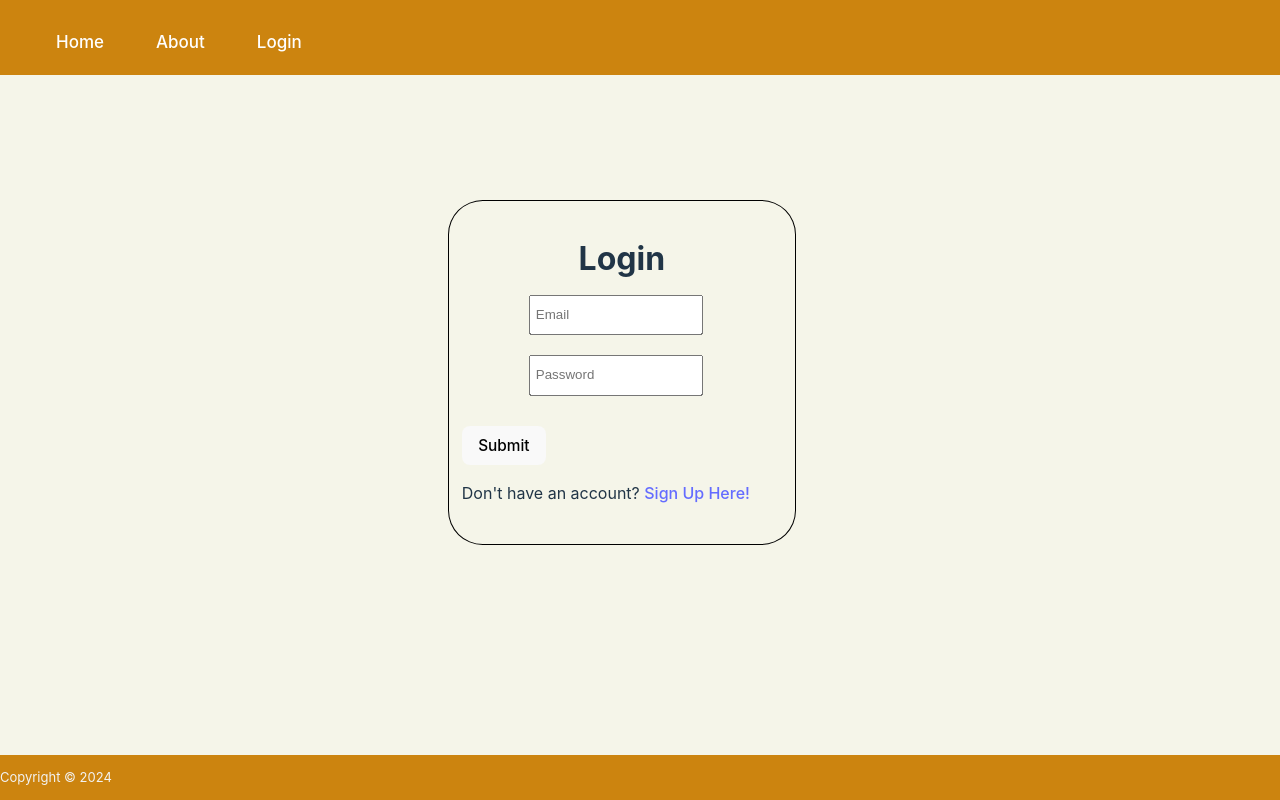
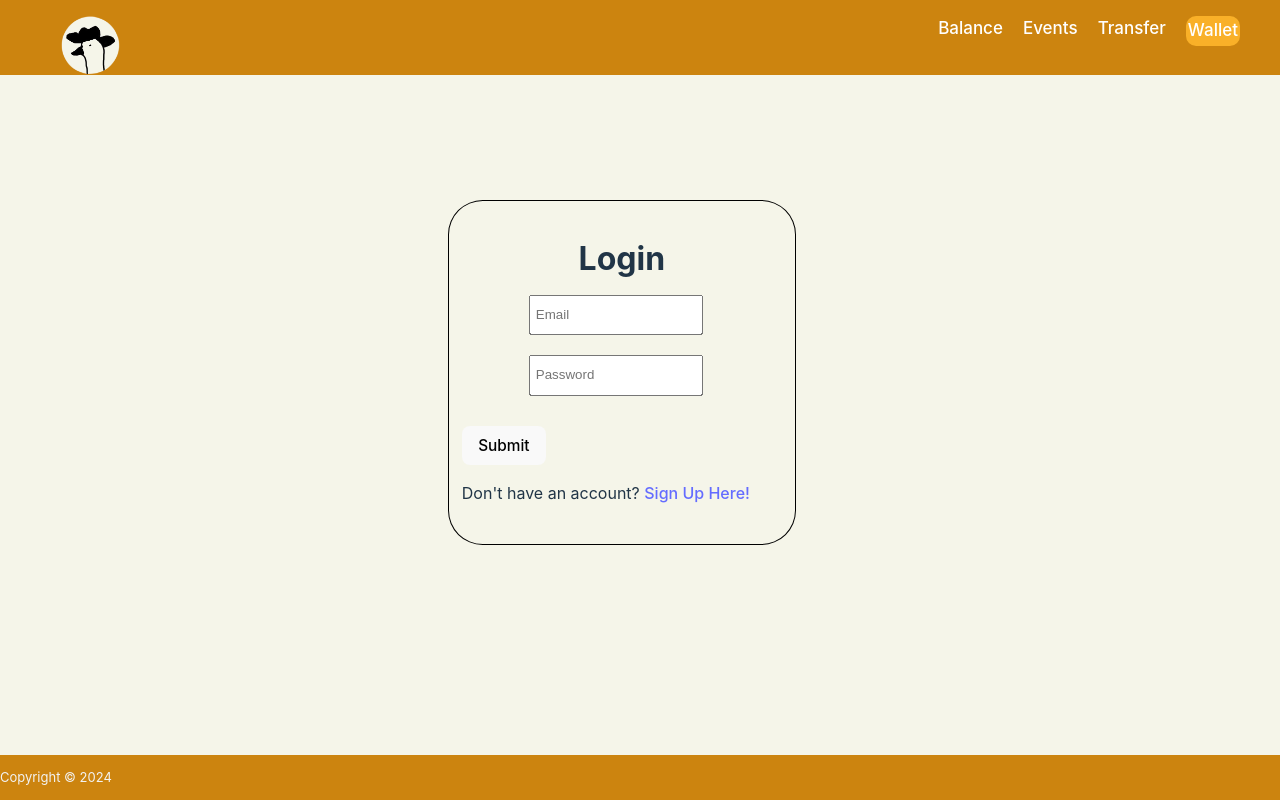
Before and after one commit to AmyRoys/LooseyGoosey, a React (Vite) app: page /login in a window 1280 px wide. Built offline with nearby package versions, Linux system fonts and the light colour scheme.

Commit message:
add links and logo image

```diff
--- a/src/components/NavBar.tsx
+++ b/src/components/NavBar.tsx
@@ -1,6 +1,7 @@
 import React from 'react';
 import { Link} from 'react-router-dom';
 import '../styles/NavBar.css';
+import gooseHead from '../assets/images/gooseHead.png';
 
 
 const Navbar: React.FC = () => {
@@ -10,14 +11,18 @@ const Navbar: React.FC = () => {
     <header className='topbar'>
       <nav>
         <ul>
-          <li><Link to="/">Home</Link></li>
-          <li className="dropdown">
-            <Link to="/about">About</Link>
+        <li>
+            <Link to="/">
+              <img className = 'gooseHead' src={gooseHead}alt="Home" />
+            </Link>
+          </li>
 
-          </li>
-          <li><Link to="/login">Login</Link>
-
-          </li>
+        <li className= "navbar-right">
+          <Link to="/about">Balance</Link>
+          <Link to="/about">Events</Link>
+          <Link to="/about">Transfer</Link>
+          <Link className='login' to="/about">Wallet</Link>
+        </li>
 
         </ul>
       </nav>
--- a/src/styles/NavBar.css
+++ b/src/styles/NavBar.css
@@ -4,16 +4,16 @@
     left: 0;
     width: 100%;
     background-color: #cc840f;
-    overflow: visible;
+    overflow: non;
     height: 75px;
     z-index: 1;
 }
 .topbar a{
     float: left;
-    display: block;
+    /* display: block; */
     color: #ffffff;
     text-align: center;
-    padding: 14px 16px;
+    /* padding: 14px 16px; */
     text-decoration: none;
     font-size: 17px;
     margin-right: 20px;
@@ -22,52 +22,30 @@
     color: #f6f6c0;
 }
 
-.search{
-    float: right;
-    margin-right: 20px;
-    margin-top: 10px;
-    margin-bottom: 20px;
-    padding: 5px;
-    border-radius: 10px;
-    border: 1px solid #f5f5dc;
-    background-color: #f5f5dc;
 
-}
-
-.dropdown {
-  position: relative;
-  display: inline-block;
-}
-
-.dropdown > a {
-  display: block;
-}
-
-.submenu {
-  display: none;
-  position: absolute;
-  top: 100%; /* positions the submenu right below the parent link */
-  left: 0; /* aligns the submenu to the left of the parent link */
-  background-color: #FFBF00;
-  min-width: 160px;
-  box-shadow: 0px 8px 16px 0px rgba(0,0,0,0.2);
-  z-index: 2;
-}
-
-.dropdown:hover .submenu {
-  display: block;
-}
-ul li:hover .submenu {
-  display: block;
-}
 
 ul li ul li a:hover {
   color: #f9f9f9;
 }
-ul, .submenu {
-  list-style-type: none;
-}
+
 ul li {
   display: inline-block;
   position: relative;
 }
+
+.navbar-right{
+    float: right;
+    margin-right: 20px;
+}
+
+.gooseHead{
+    width: 60px;
+    height: auto;
+    padding-left: 20px;
+}
+
+.login{
+    padding: 2px;
+    background-color: rgb(249, 176, 40);
+    border-radius: 10px;
+}
```
Also changed, not shown: src/assets/images/goosehead.png (added).
